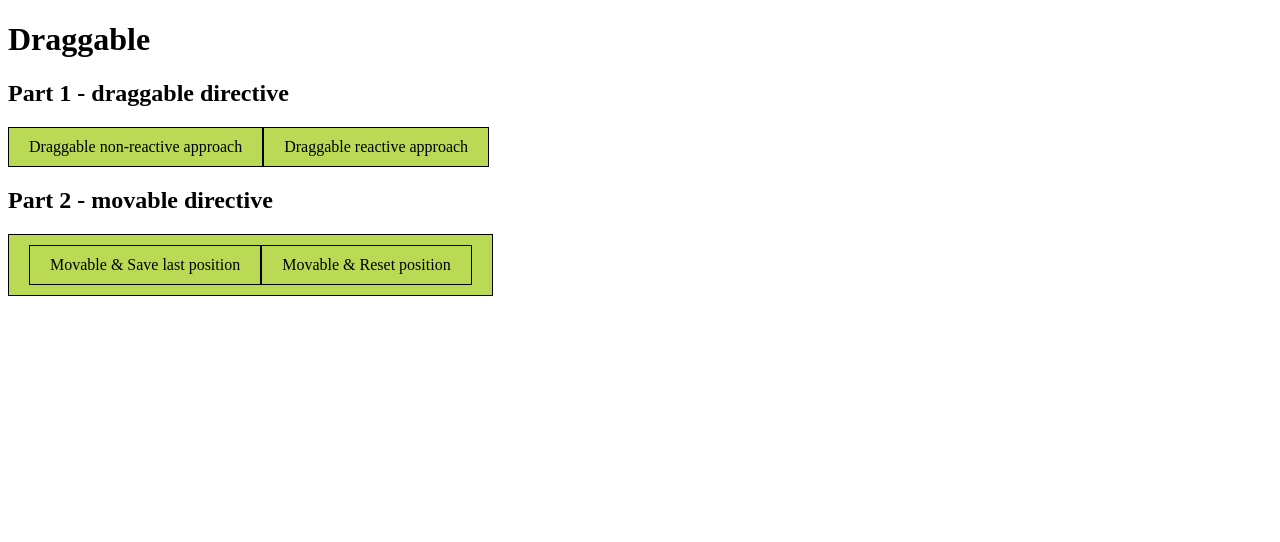
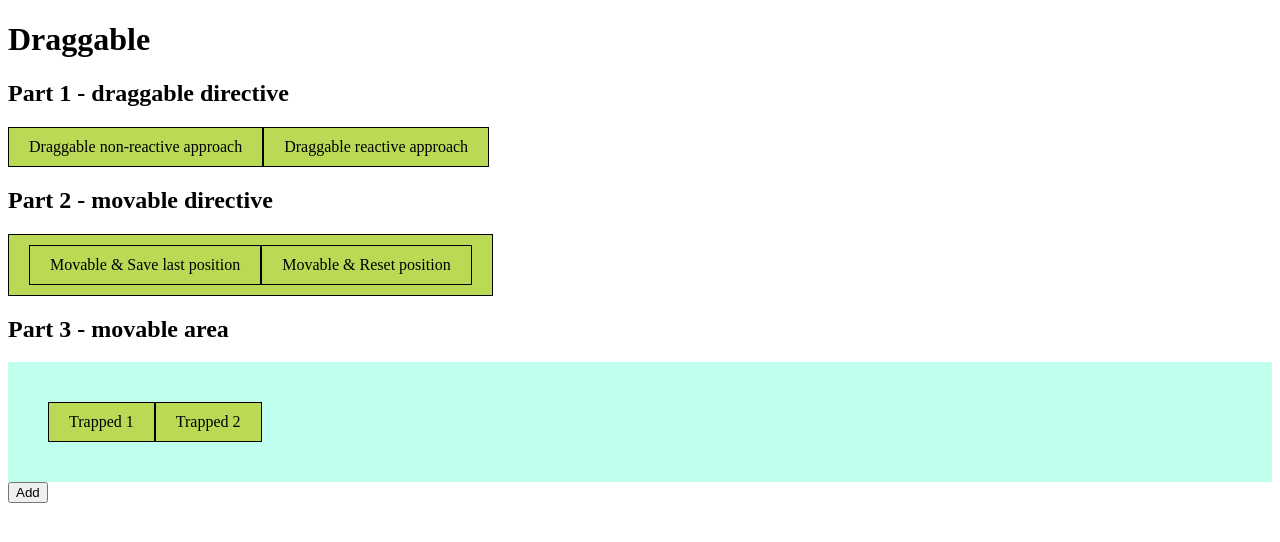
Before and after one commit to jsaunie/drag-drop-angular7, an Angular app: page / in a window 1280 px wide. Shown: the top 542 px of the page. Built offline with nearby package versions, Linux system fonts and the light colour scheme.

Commit message:
Add movable area directive

```diff
--- a/src/app/app.component.html
+++ b/src/app/app.component.html
@@ -19,3 +19,13 @@
     Movable & Reset position
   </div>
 </div>
+
+<h2>Part 3 - movable area</h2>
+
+<div class="area" appMovableArea>
+  <div class="box" appMovable *ngFor="let trapped of trappedBoxes">
+    {{ trapped }}
+  </div>
+</div>
+
+<button (click)="addTrappedBoxes()">Add</button>
--- a/src/app/app.component.scss
+++ b/src/app/app.component.scss
@@ -9,3 +9,8 @@
     background-color: coral;
   }
 }
+
+.area{
+  background-color: #c0ffee;
+  padding: 40px;
+}
--- a/src/app/app.component.ts
+++ b/src/app/app.component.ts
@@ -6,6 +6,7 @@ import {Component} from '@angular/core';
   styleUrls: ['./app.component.scss']
 })
 export class AppComponent {
+  public trappedBoxes = ['Trapped 1', 'Trapped 2'];
 
   public onDragStart() {
     console.log('got drag start');
@@ -18,4 +19,8 @@ export class AppComponent {
   public onDragEnd() {
     console.log('got drag end');
   }
+
+  public addTrappedBoxes(){
+    this.trappedBoxes.push('New trapped');
+  }
 }
--- a/src/app/draggable/draggable.module.ts
+++ b/src/app/draggable/draggable.module.ts
@@ -4,12 +4,14 @@ import {CommonModule} from '@angular/common';
 import {DraggableDirective} from './draggable.directive';
 import {DraggableRxDirective} from './draggable-rx.directive';
 import {MovableDirective} from './movable.directive';
+import {MovableAreaDirective} from './movable-area.directive';
 
 @NgModule({
   declarations: [
     DraggableDirective,
     DraggableRxDirective,
     MovableDirective,
+    MovableAreaDirective,
   ],
   imports: [
     CommonModule
@@ -18,6 +20,7 @@ import {MovableDirective} from './movable.directive';
     DraggableDirective,
     DraggableRxDirective,
     MovableDirective,
+    MovableAreaDirective,
   ],
 })
 export class DraggableModule {
--- /dev/null
+++ b/src/app/draggable/movable-area.directive.ts
@@ -0,0 +1,55 @@
+import {AfterContentInit, ContentChildren, Directive, ElementRef, QueryList} from '@angular/core';
+import {MovableDirective} from './movable.directive';
+import {Subscription} from 'rxjs';
+
+interface IBoundaries {
+  minX: number;
+  maxX: number;
+  minY: number;
+  maxY: number;
+}
+
+@Directive({
+  selector: '[appMovableArea]'
+})
+export class MovableAreaDirective implements AfterContentInit {
+
+  @ContentChildren(MovableDirective) movables: QueryList<MovableDirective>;
+
+  private boundaries: IBoundaries;
+  private subscriptions: Subscription[] = [];
+
+  constructor(private elementRef: ElementRef) {
+  }
+
+  public ngAfterContentInit() {
+    this.movables.changes.subscribe(() => {
+      this.subscriptions.forEach((subs: Subscription) => subs.unsubscribe());
+      this.movables.forEach(movable => {
+        this.subscriptions.push(movable.dragStart.subscribe(() => this.measureBoundaries(movable)));
+        this.subscriptions.push(movable.dragMove.subscribe(() => this.maintainBoundaries(movable)));
+      });
+    });
+    this.movables.notifyOnChanges();
+  }
+
+  private measureBoundaries(movable: MovableDirective) {
+    // Measure the boundaries here
+    const viewRect: ClientRect = this.elementRef.nativeElement.getBoundingClientRect();
+    const movableClientRect: ClientRect = movable.element.nativeElement.getBoundingClientRect();
+    this.boundaries = {
+      minX: viewRect.left - movableClientRect.left + movable.position.x,
+      maxX: viewRect.right - movableClientRect.right + movable.position.x,
+      minY: viewRect.top - movableClientRect.top + movable.position.y,
+      maxY: viewRect.bottom - movableClientRect.bottom + movable.position.y,
+    };
+  }
+
+  private maintainBoundaries(movable: MovableDirective) {
+    // Maintain the boundaries here
+    movable.position.x = Math.max(this.boundaries.minX, movable.position.x);
+    movable.position.x = Math.min(this.boundaries.maxX, movable.position.x);
+    movable.position.y = Math.max(this.boundaries.minY, movable.position.y);
+    movable.position.y = Math.min(this.boundaries.maxY, movable.position.y);
+  }
+}
--- a/src/app/draggable/movable.directive.ts
+++ b/src/app/draggable/movable.directive.ts
@@ -1,4 +1,4 @@
-import {Directive, HostBinding, HostListener, Input} from '@angular/core';
+import {Directive, ElementRef, HostBinding, HostListener, Input} from '@angular/core';
 import {DraggableDirective} from './draggable.directive';
 import {DomSanitizer, SafeStyle} from '@angular/platform-browser';
 
@@ -15,10 +15,10 @@ export class MovableDirective extends DraggableDirective {
   @Input('appMovableReset') reset = false;
   @HostBinding('class.movable') movable = true;
 
-  private position: IPosition = {x: 0, y: 0};
+  public position: IPosition = {x: 0, y: 0};
   private startPosition: IPosition;
 
-  constructor(private sanitizer: DomSanitizer) {
+  constructor(private sanitizer: DomSanitizer, public element: ElementRef) {
     super();
   }
 
```
